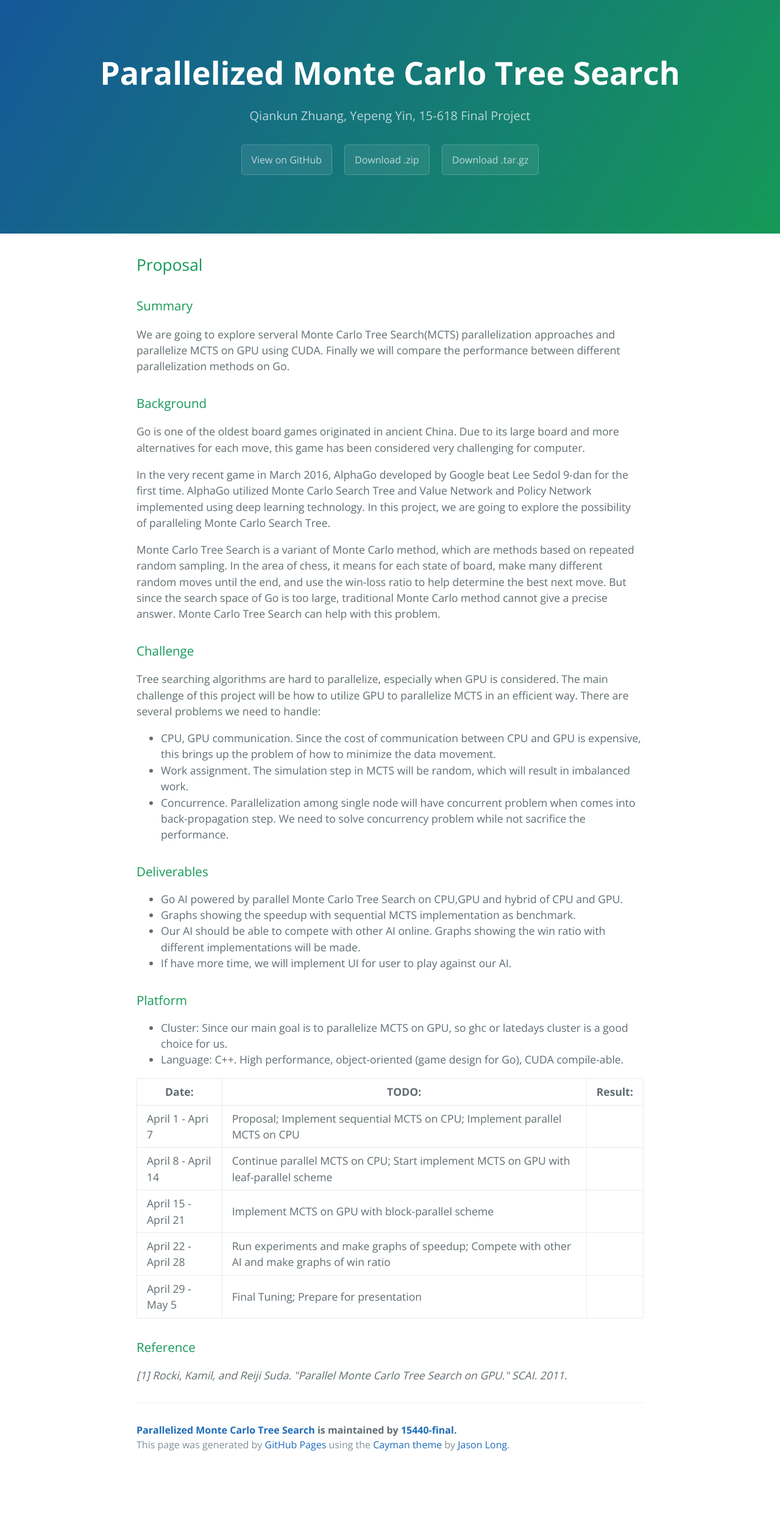
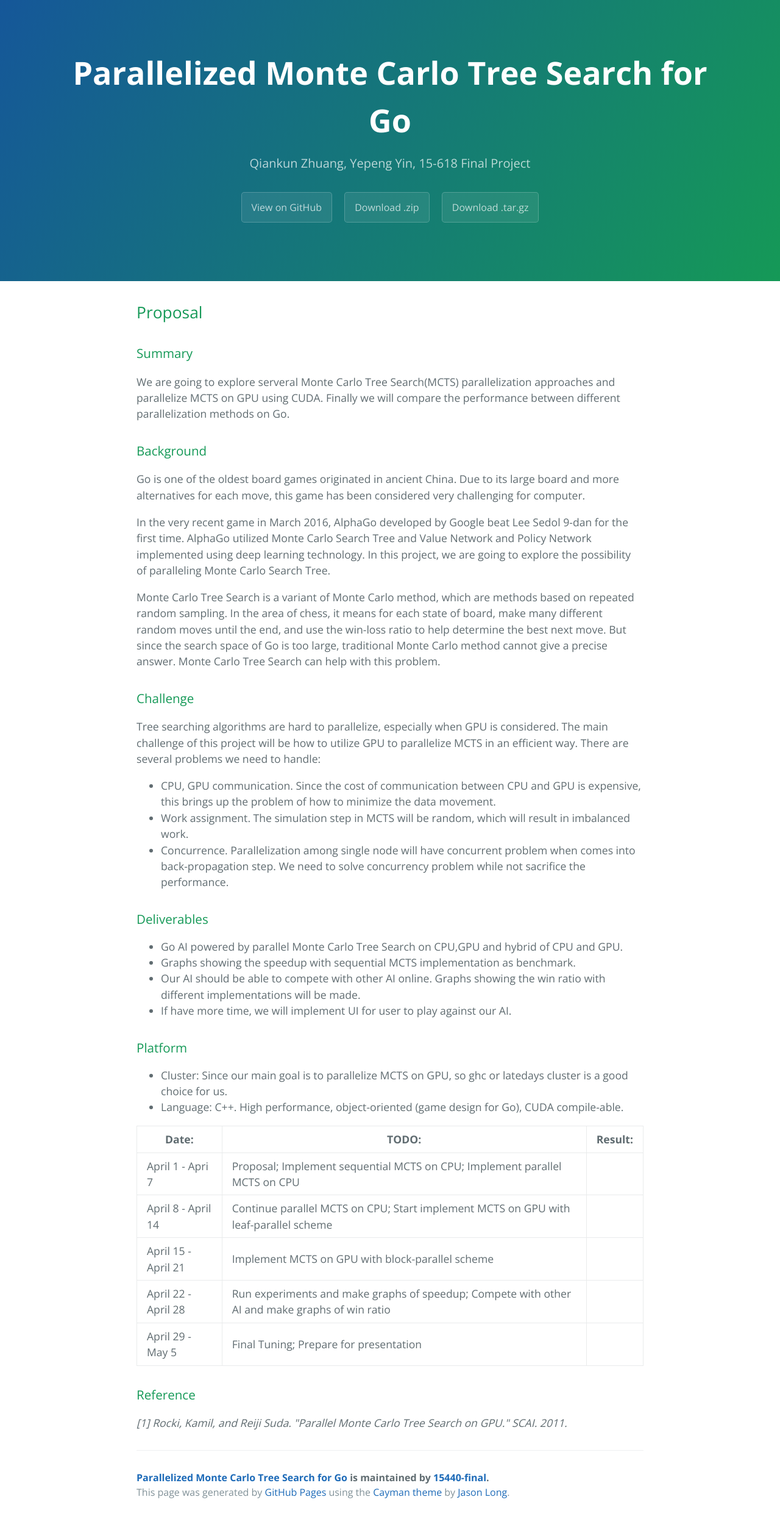
Before and after one commit to 15418-final/parallelizedMCTS_web, a plain HTML site: page index.html in a window 1280 px wide. Shown: the whole page at 61% size. Before the commit the page ends 2413 px from the top, so only its background shows below. Drawn offline with nearby package versions, Linux system fonts and the light colour scheme.

Commit message:
Create gh-pages branch via GitHub

```diff
--- a/index.html
+++ b/index.html
@@ -2,7 +2,7 @@
 <html lang="en-us">
   <head>
     <meta charset="UTF-8">
-    <title>Parallelized Monte Carlo Tree Search by 15440-final</title>
+    <title>Parallelized Monte Carlo Tree Search for Go by 15440-final</title>
     <meta name="viewport" content="width=device-width, initial-scale=1">
     <link rel="stylesheet" type="text/css" href="stylesheets/normalize.css" media="screen">
     <link href='https://fonts.googleapis.com/css?family=Open+Sans:400,700' rel='stylesheet' type='text/css'>
@@ -11,7 +11,7 @@
   </head>
   <body>
     <section class="page-header">
-      <h1 class="project-name">Parallelized Monte Carlo Tree Search</h1>
+      <h1 class="project-name">Parallelized Monte Carlo Tree Search for Go</h1>
       <h2 class="project-tagline">Qiankun Zhuang, Yepeng Yin, 15-618 Final Project</h2>
       <a href="https://github.com/15440-final/parallelizedMCTS_web" class="btn">View on GitHub</a>
       <a href="https://github.com/15440-final/parallelizedMCTS_web/zipball/master" class="btn">Download .zip</a>
@@ -108,7 +108,7 @@
 <p><em>[1] Rocki, Kamil, and Reiji Suda. "Parallel Monte Carlo Tree Search on GPU." SCAI. 2011.</em></p>
 
       <footer class="site-footer">
-        <span class="site-footer-owner"><a href="https://github.com/15440-final/parallelizedMCTS_web">Parallelized Monte Carlo Tree Search</a> is maintained by <a href="https://github.com/15440-final">15440-final</a>.</span>
+        <span class="site-footer-owner"><a href="https://github.com/15440-final/parallelizedMCTS_web">Parallelized Monte Carlo Tree Search for Go</a> is maintained by <a href="https://github.com/15440-final">15440-final</a>.</span>
 
         <span class="site-footer-credits">This page was generated by <a href="https://pages.github.com">GitHub Pages</a> using the <a href="https://github.com/jasonlong/cayman-theme">Cayman theme</a> by <a href="https://twitter.com/jasonlong">Jason Long</a>.</span>
       </footer>
```
Also changed, not shown: params.json (+1 -1 lines).
